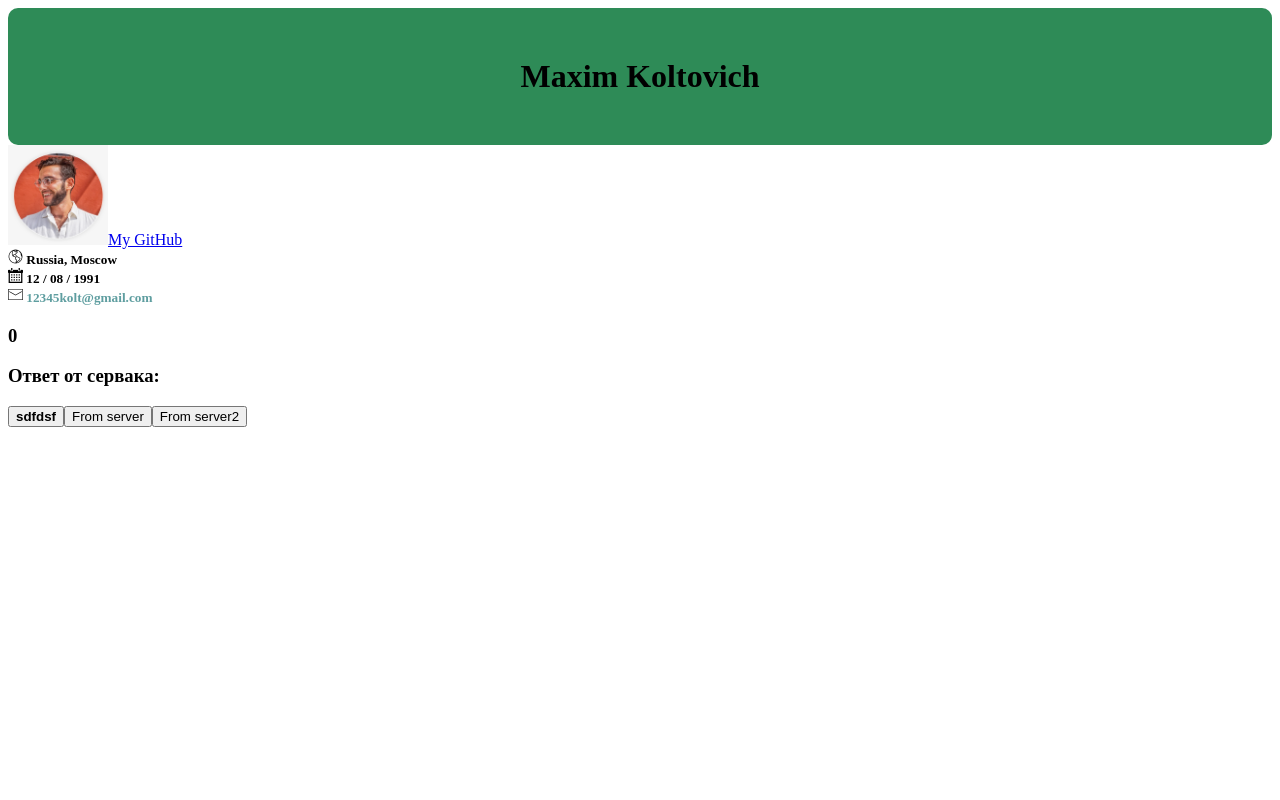
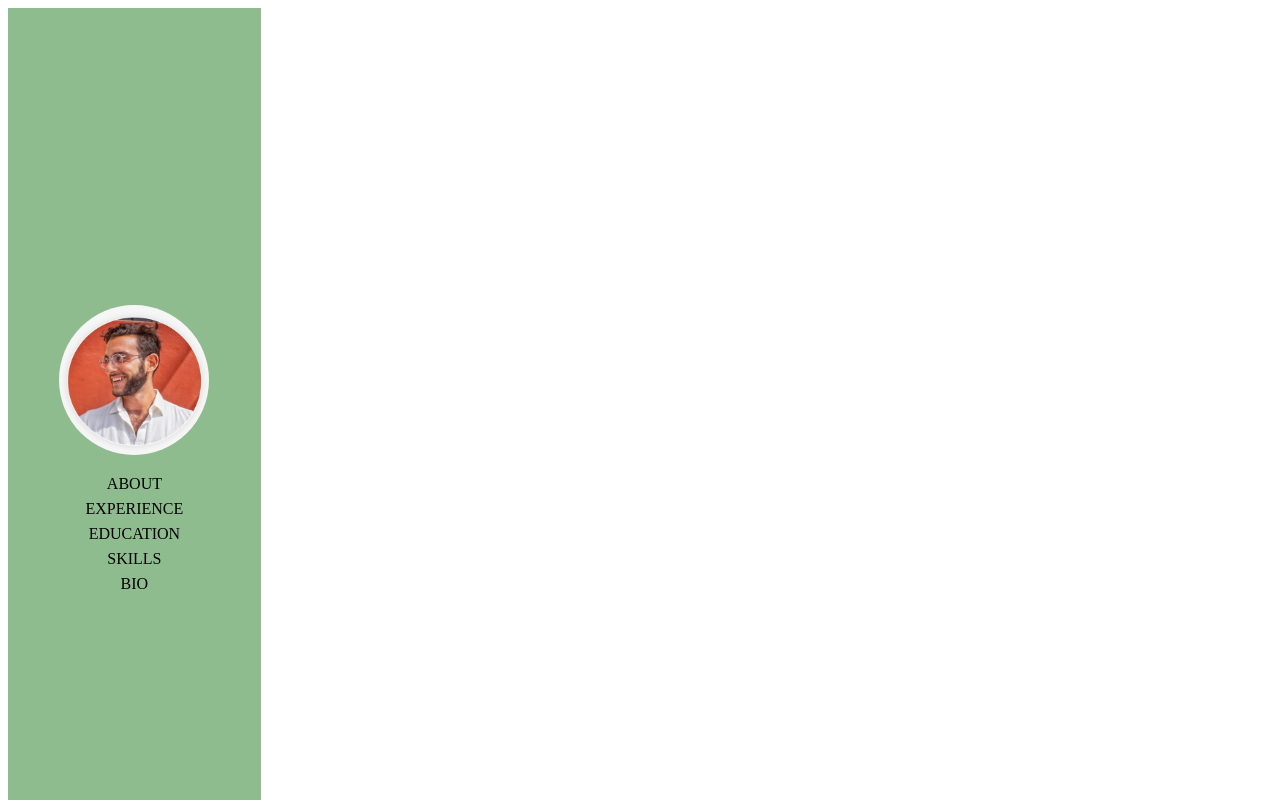
Before and after one commit to maxkolt/new-vue, a Vue app: page / in a window 1280 px wide. Shown: the top 800 px of the page. Built offline with nearby package versions, Linux system fonts and the light colour scheme.

Commit message:
resume на vue, начальный этап

```diff
--- a/src/App.vue
+++ b/src/App.vue
@@ -1,7 +1,17 @@
 <template>
   <div id="app">
+    <section class="leftBlock">
+      <img class="face" alt="foto" src="./assets/face.png"/>
+      <ul class="menu">
+        <li>ABOUT</li>
+        <li>EXPERIENCE</li>
+        <li>EDUCATION</li>
+        <li>SKILLS</li>
+        <li>BIO</li>
+      </ul>
+    </section>
+    <section class="rightBloc">
     <h1 class="block">{{ firstName }}</h1>
-    <img class="face" alt="foto" src="./assets/face.png"/>
     <a :href="linkUrl">My GitHub</a>
     <h5>
       <img alt="country" src="./assets/iconsCountry.png">
@@ -17,7 +27,6 @@
     </h5>
 
 
-
     <HelloWorld msg="Welcome to Your Vue.js App"/>
     <h3>{{ count }}</h3>
     <h3>Ответ от сервака: {{ serverData }}</h3>
@@ -25,7 +34,7 @@
     <button @click="clickCounter"><b>sdfdsf</b></button>
     <button @click="getFromServer">From server</button>
     <button @click="getFromServer">From server2</button>
-
+    </section>
   </div>
 </template>
 
@@ -73,26 +82,46 @@ export default {
 </script>
 
 <style scoped>
+
+
 h5 {
   margin: 0;
 }
 
 .block {
-  margin: 0 auto;
   text-align: center;
-  padding: 50px;
-  border-radius: 10px;
-  background-color: seagreen;
 }
 
 .face {
-  width: 100px;
-  height: 100px;
+  border-radius: 100px;
+  width: 150px;
+  height: 150px;
+  margin: 0 auto;
 }
 
 .mail {
   color: cadetblue;
 }
 
+.leftBlock {
+  background-color: darkseagreen;
+}
+
+.leftBlock {
+  display: flex;
+  flex-direction: column;
+  width: 20%;
+  text-align: center;
+  justify-content: center;
+  height: 900px;
+}
+
+.menu {
+  display: flex;
+  flex-direction: column;
+  list-style-type: none;
+  padding: 0;
+  line-height: 25px;
+}
 
 </style>
```
Also changed, not shown: src/assets/logo.png (deleted). Lines whose indentation alone changed are shown as unchanged.
